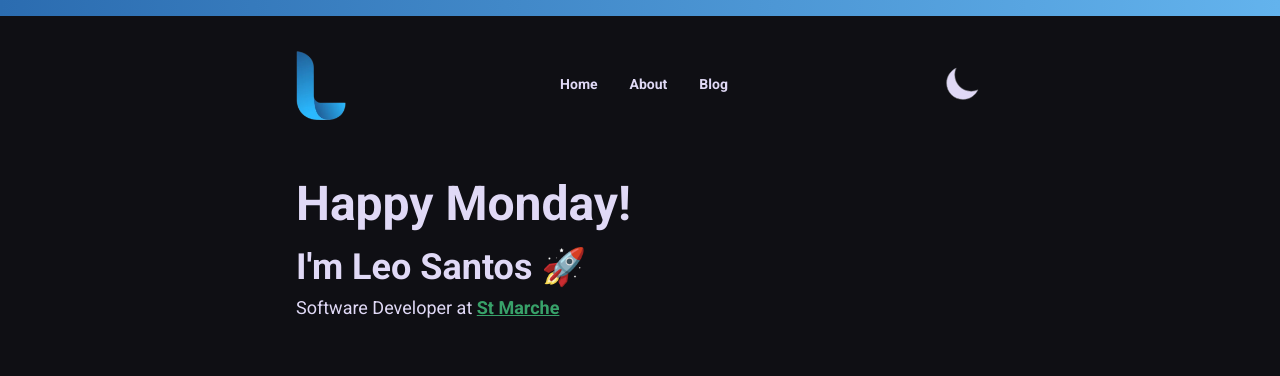
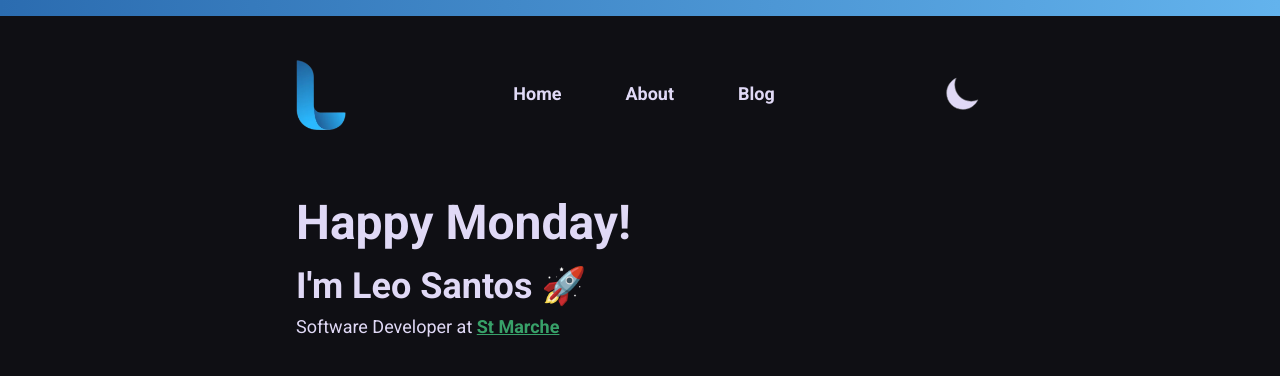
Before and after one commit to leosantosw/leosantos.tech, a Next.js app: page / in a window 1280 px wide. Shown: the top 376 px of the page. Built offline with nearby package versions, Linux system fonts and the light colour scheme.

Commit message:
fix(NavLink): update nav link component

```diff
--- a/components/NavLink/index.tsx
+++ b/components/NavLink/index.tsx
@@ -1,19 +1,35 @@
-import Link from 'next/link'
-import { Text, LinkProps as ChakraLinkProps } from '@chakra-ui/react'
+import NextLink from 'next/link'
+import { useRouter } from 'next/router'
+import {
+  Text,
+  LinkProps as ChakraLinkProps,
+  Link,
+  useColorMode
+} from '@chakra-ui/react'
 
 interface NavLinkProps extends ChakraLinkProps {
   children: string
   href: string
 }
 
-export function NavLink({ children, href }: NavLinkProps) {
+export function NavLink({ children, href, ...rest }: NavLinkProps) {
+  const router = useRouter()
+  const { colorMode } = useColorMode()
+
+  const isActive = router.pathname === href
+  const colorActiveMenuItem = colorMode === 'light' ? 'gray.800' : 'blue.400'
+
   return (
-    <Link as="a" href={href}>
+    <Link as={NextLink} href={href} {...rest} passHref>
       <Text
-        padding="4"
-        fontSize="sm"
-        fontWeight="semibold"
-        display="inline-block"
+        padding="8"
+        fontSize="lg"
+        fontWeight={isActive ? 'bold' : 'semibold'}
+        color={isActive ? colorActiveMenuItem : 'inherit'}
+        _hover={{
+          textDecoration: 'underline',
+          color: 'var(--chakra-colors-gray-700)'
+        }}
       >
         {children}
       </Text>
```
